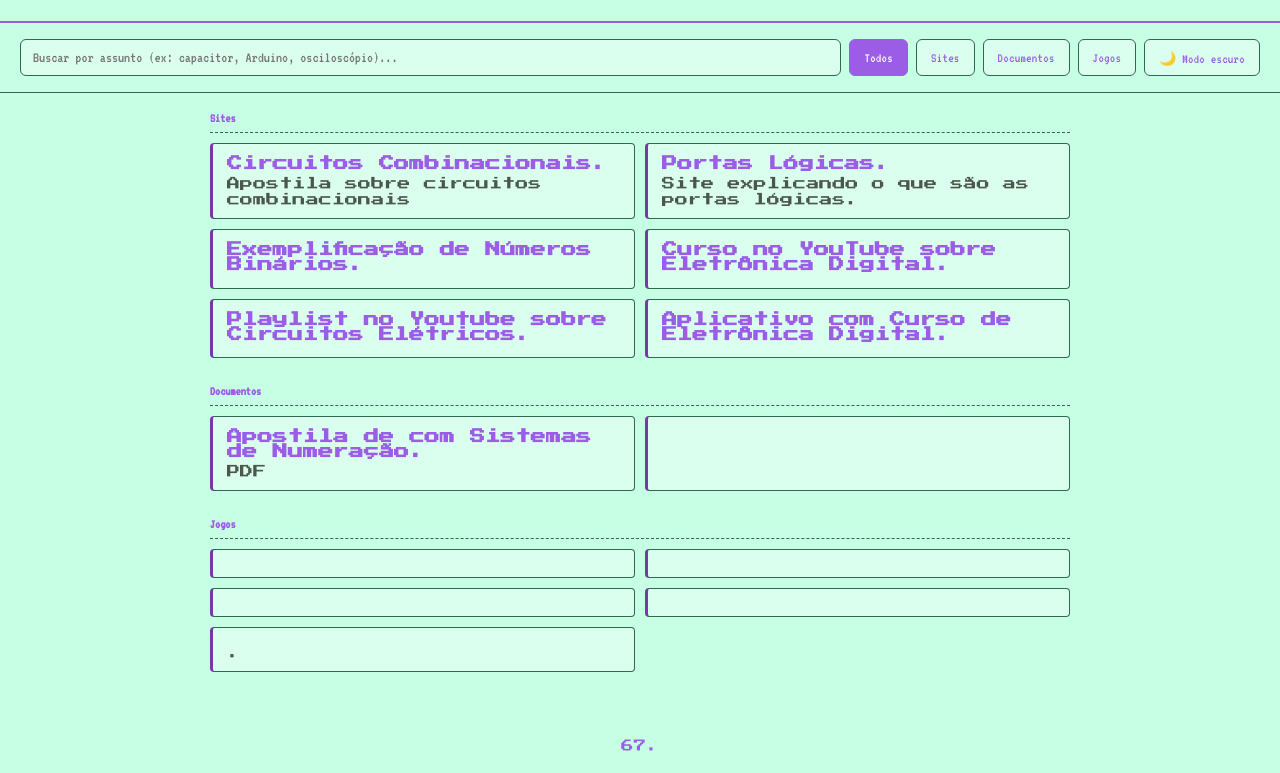
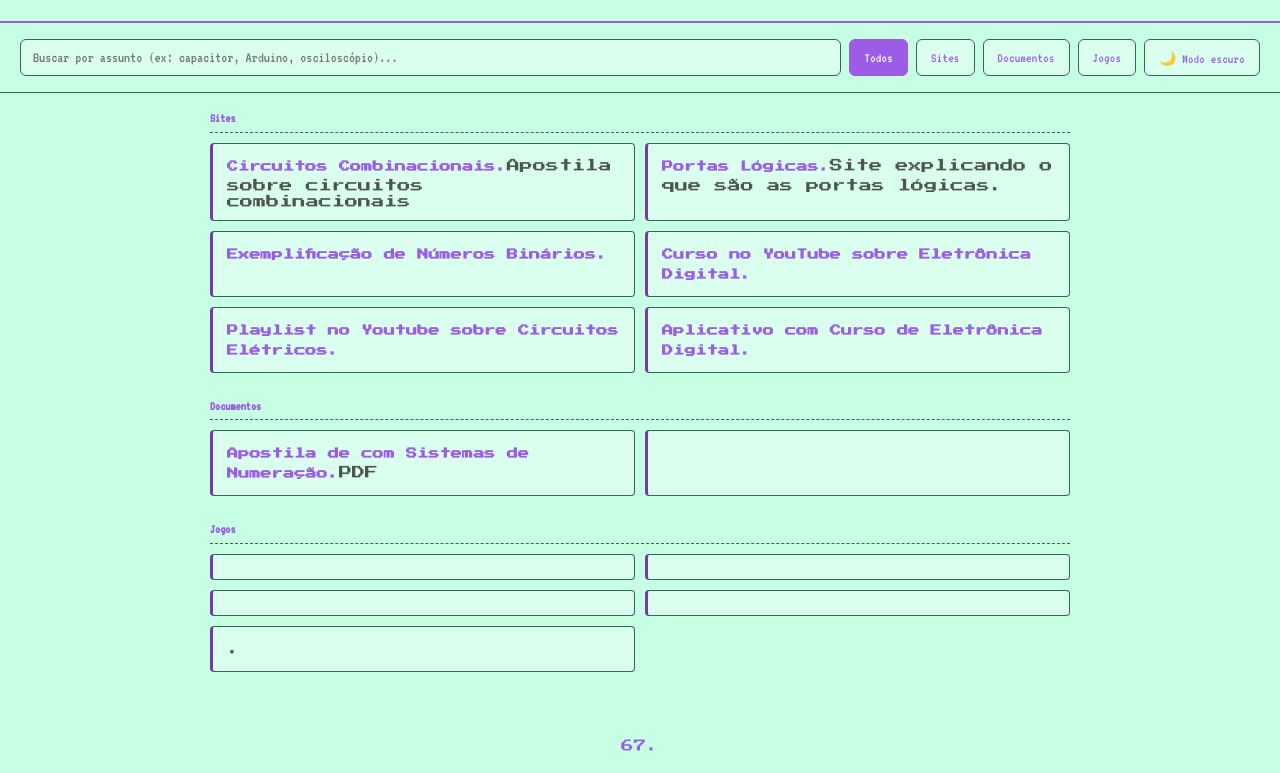
Before and after one commit to nimsay57-pixel/ALUMNY, a plain HTML site: page index.html in a window 1280 px wide. Shown: the part 87-860 px from the top of the page. Drawn offline with Linux system fonts and the light colour scheme.

Commit message:
style.css

```diff
--- a/css/style.css
+++ b/css/style.css
@@ -147,8 +147,8 @@ main{
 }
 
 .item strong{
-  display:block;
-  font-size:0.95rem;
+  font-size:0.7rem;
+  line-height: 1.6;
   margin-bottom:3px;
 }
 
```
